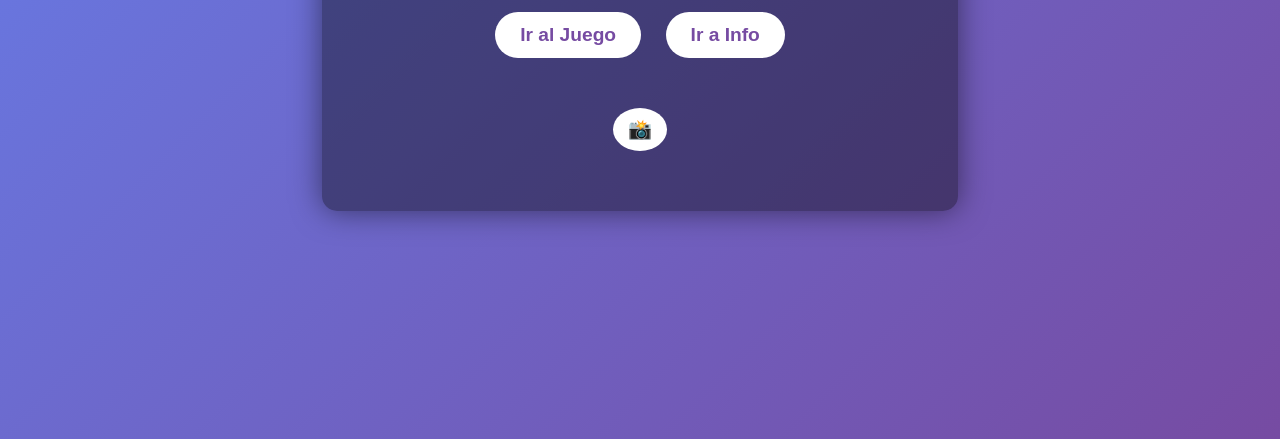
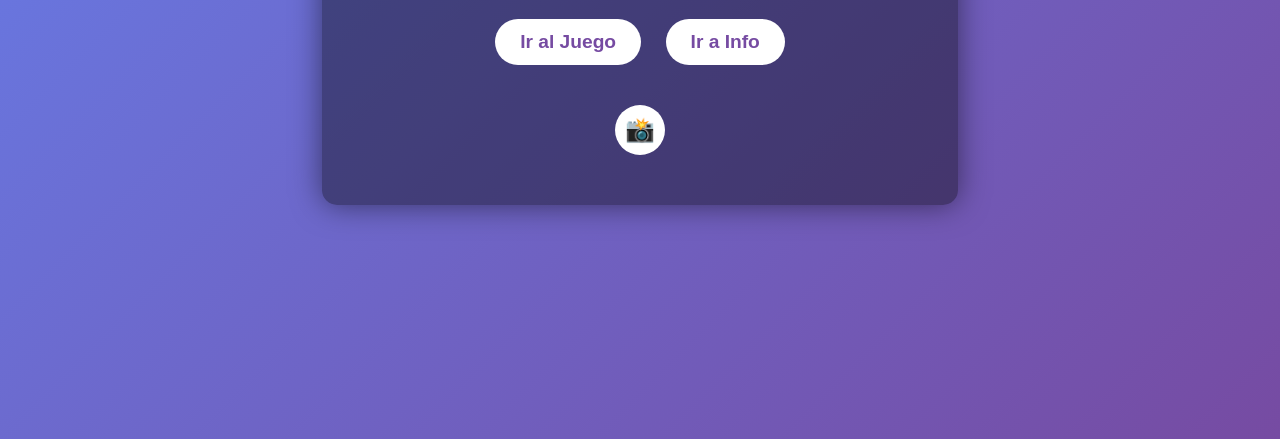
Before and after one commit to damrcp/damrcp.github.io, a plain HTML site: page index.html in a window 1280 px wide. Shown: the part 361-800 px from the top of the page. Drawn offline with Linux system fonts and the light colour scheme.

Commit message:
Update index.html

```diff
--- a/index.html
+++ b/index.html
@@ -54,6 +54,29 @@
             color: #fff;
         }
 
+        .social {
+            margin-top: 30px;
+        }
+
+        .social a {
+            display: inline-block;
+            width: 50px;
+            height: 50px;
+            background: #fff;
+            color: #764ba2;
+            border-radius: 50%;
+            font-size: 24px;
+            line-height: 50px;
+            text-align: center;
+            transition: 0.3s;
+            text-decoration: none;
+        }
+
+        .social a:hover {
+            background: #764ba2;
+            color: #fff;
+        }
+
         @keyframes fadeIn {
             from { opacity: 0; transform: scale(0.9); }
             to { opacity: 1; transform: scale(1); }
@@ -61,19 +84,15 @@
     </style>
 </head>
 <body>
-
     <div class="container">
         <h1>Bienvenido a mi página</h1>
         <a href="https://damrcp.github.io/juego/" class="boton">Ir al Juego</a>
         <a href="https://damrcp.github.io/info/" class="boton">Ir a Info</a>
 
         <!-- Logo de Instagram -->
-    <div style="margin-top: 30px;">
-        <a href="#" class="boton" style="padding: 10px 15px; border-radius: 50%;">
-            📸
-        </a>
+        <div class="social">
+            <a href="#" title="Instagram">📸</a>
         </div>
     </div>
-
 </body>
 </html>
```
Lines whose indentation alone changed are shown as unchanged.
